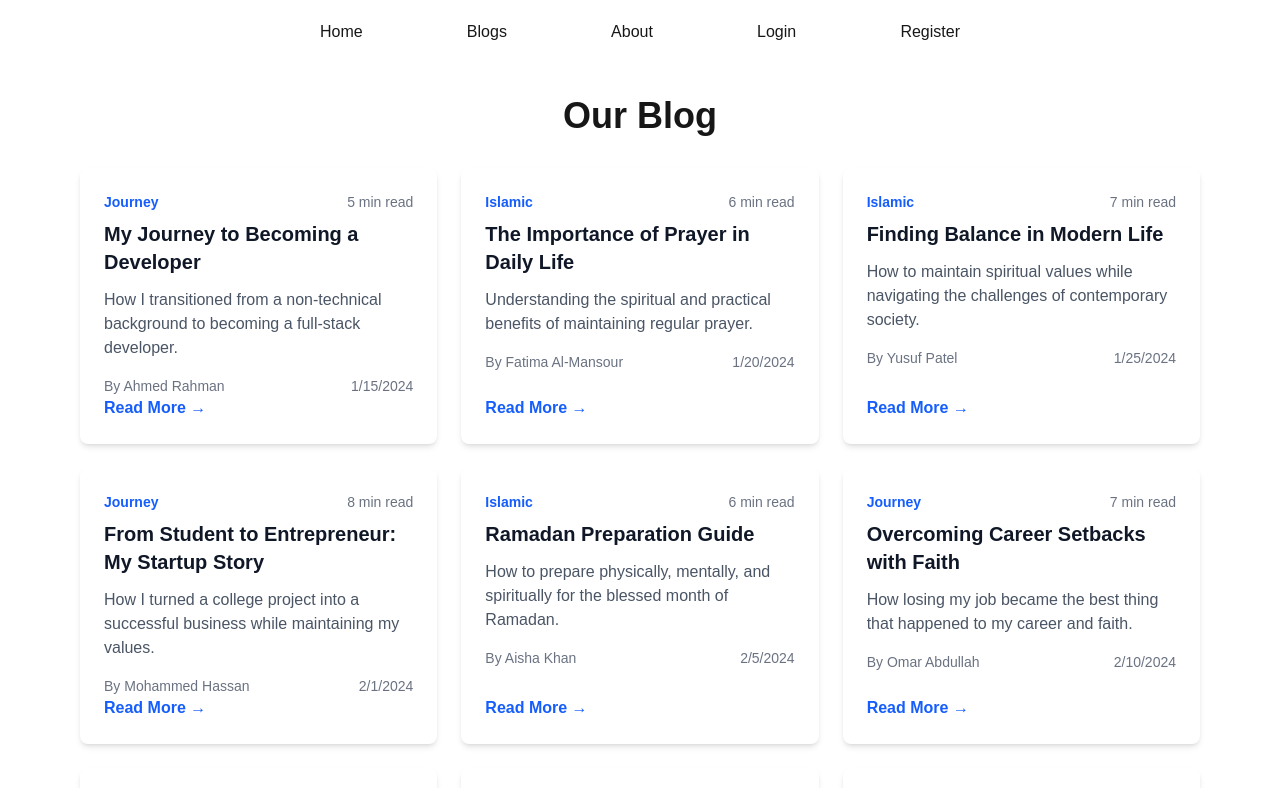
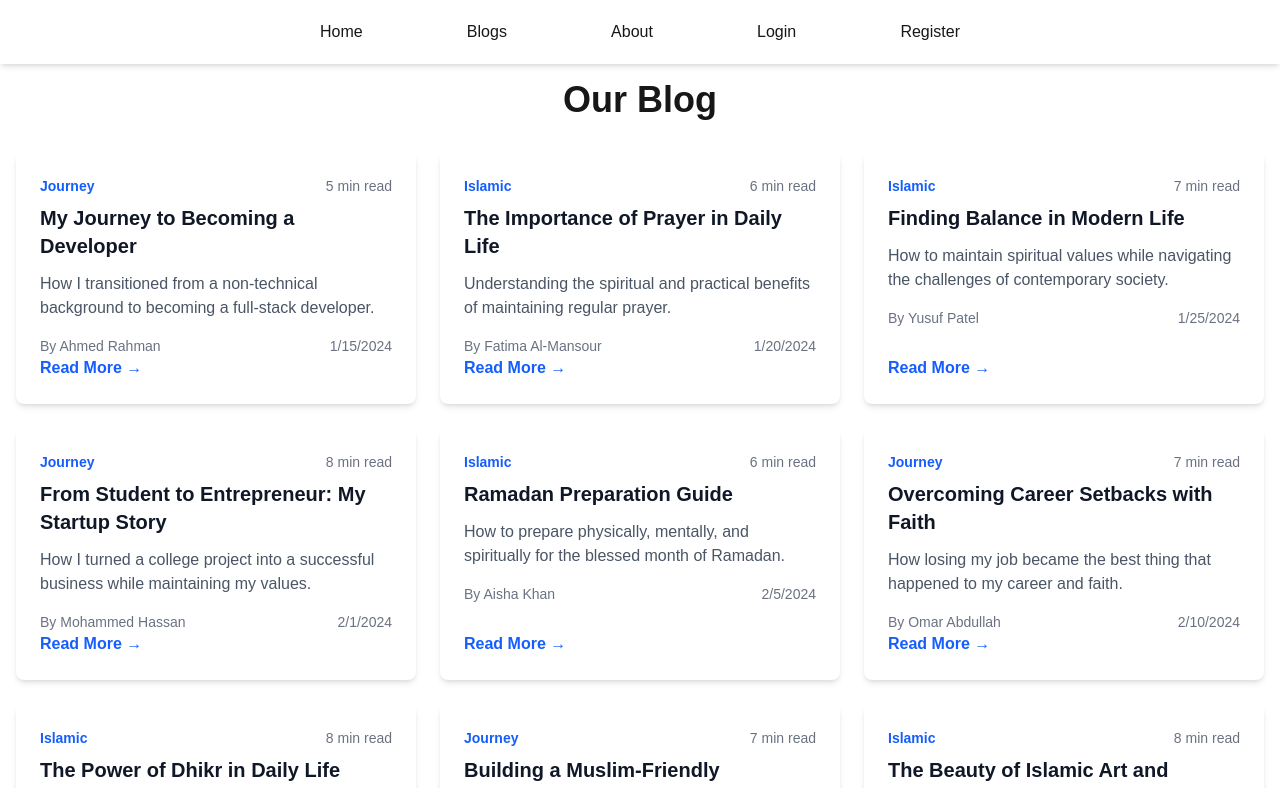
Before and after one commit to sajeeb5523/simple-blog-website, a Next.js app: page /blogs in a window 1280 px wide. Shown: the top 788 px of the page. Built offline with nearby package versions, Linux system fonts and the light colour scheme.

Commit message:
navbar fixed

```diff
--- a/src/app/about/page.jsx
+++ b/src/app/about/page.jsx
@@ -3,10 +3,10 @@ import Link from 'next/link'
 
 export default function AboutPage() {
   return (
-    <div className="">
+    <div>
       <div className="max-w-7xl mx-auto px-4">
         <div className="rounded-lg overflow-hidden">
-          <div className="p-8">
+          <div className="mt-20 mb-8">
             <h1 className="text-4xl font-bold text-gray-900 mb-8 text-center">
               About Our Blog
             </h1>
--- a/src/app/blogs/[id]/page.jsx
+++ b/src/app/blogs/[id]/page.jsx
@@ -13,7 +13,7 @@ export default async function BlogDetailPage({ params }) {
   }
 
   return (
-    <div className="min-h-screen py-8">
+    <div className="min-h-screen py-8 mt-16">
       <div className="max-w-4xl mx-auto px-4">
         <Link
           href="/blogs"
--- a/src/app/blogs/page.jsx
+++ b/src/app/blogs/page.jsx
@@ -4,8 +4,8 @@ import Link from 'next/link'
 
 export default function BlogsPage() {
   return (
-    <div className="min-h-screen py-8">
-      <div className="max-w-6xl mx-auto px-4">
+    <div className="mb-8 mt-20">
+      <div className="max-w-7xl mx-auto px-4">
         <h1 className="text-4xl font-bold mb-8 text-center">
           Our Blog
         </h1>
--- a/src/app/components/Navbar.jsx
+++ b/src/app/components/Navbar.jsx
@@ -3,17 +3,15 @@ import React from 'react'
 
 export default function Navbar() {
     return (
-        <div>
+        <div className='fixed top-0 left-0 right-0 bg-white shadow-md z-50'>
             <nav className='flex justify-center mt-5 mb-5'>
                 <ul className='flex justify-between w-1/2'>
-                <Link href="/"><li>Home</li></Link>
-                <Link href="/blogs"><li>Blogs</li></Link>
-                <Link href="/about"><li>About</li></Link>
-                <Link href="/login"><li>Login</li></Link>
-                <Link href="/register"><li>Register</li></Link>
-
+                    <Link href="/"><li>Home</li></Link>
+                    <Link href="/blogs"><li>Blogs</li></Link>
+                    <Link href="/about"><li>About</li></Link>
+                    <Link href="/login"><li>Login</li></Link>
+                    <Link href="/register"><li>Register</li></Link>
                 </ul>
-
             </nav>
         </div>
     )
--- a/src/app/page.js
+++ b/src/app/page.js
@@ -2,6 +2,8 @@
 
 export default function Home() {
   return (
-    <div>this is test</div>
+    <div className="mt-20 min-h-screen">
+      this is test
+    </div>
   );
 }
```
